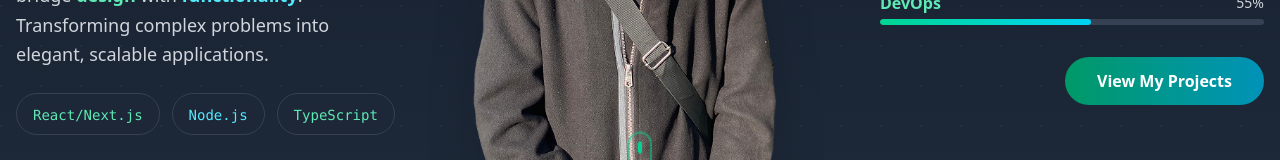
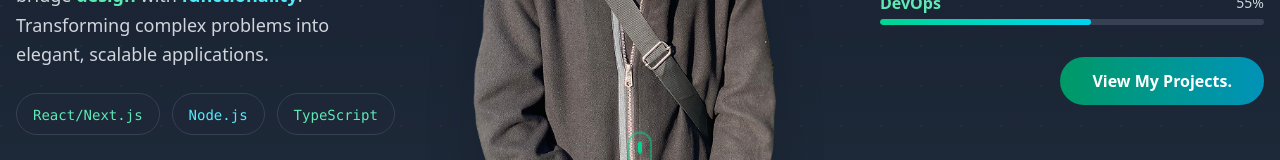
Before and after one commit to danbundi/my-portfolio, a React (Vite) app: page / in a window 1280 px wide. Shown: the part 595-755 px from the top of the page. Built offline with nearby package versions, Linux system fonts and the light colour scheme.

Commit message:
another first commit

```diff
--- a/src/pages/Hero.jsx
+++ b/src/pages/Hero.jsx
@@ -114,7 +114,7 @@ const Hero = () => {
       </div>
 
       <button className="group relative px-8 py-3 bg-gradient-to-r from-emerald-600 to-cyan-600 rounded-full font-semibold text-white overflow-hidden transition-all duration-300 hover:shadow-2xl hover:shadow-emerald-600/30">
-        <span className="relative z-10">View My Projects</span>
+        <span className="relative z-10">View My Projects.</span>
         <div className="absolute inset-0 bg-gradient-to-r from-emerald-500 to-cyan-500 translate-y-full group-hover:translate-y-0 transition-transform duration-300"></div>
       </button>
     </div>
```
